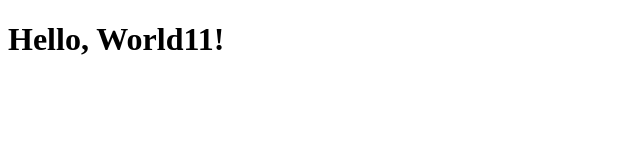
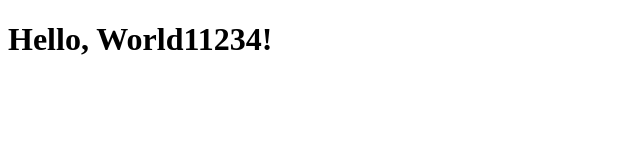
Before and after one commit to Khushbu761/gitstudy, a plain HTML site: page index.html in a window 1280 px wide. Shown: the full height of the page, 0-640 px from the left. Drawn offline with Linux system fonts and the light colour scheme.

Commit message:
Update index.html

```diff
--- a/index.html
+++ b/index.html
@@ -4,6 +4,6 @@
     <title>My First Page</title>
 </head>
 <body>
-    <h1>Hello, World11!</h1>
+    <h1>Hello, World11234!</h1>
 </body>
 </html>
```
